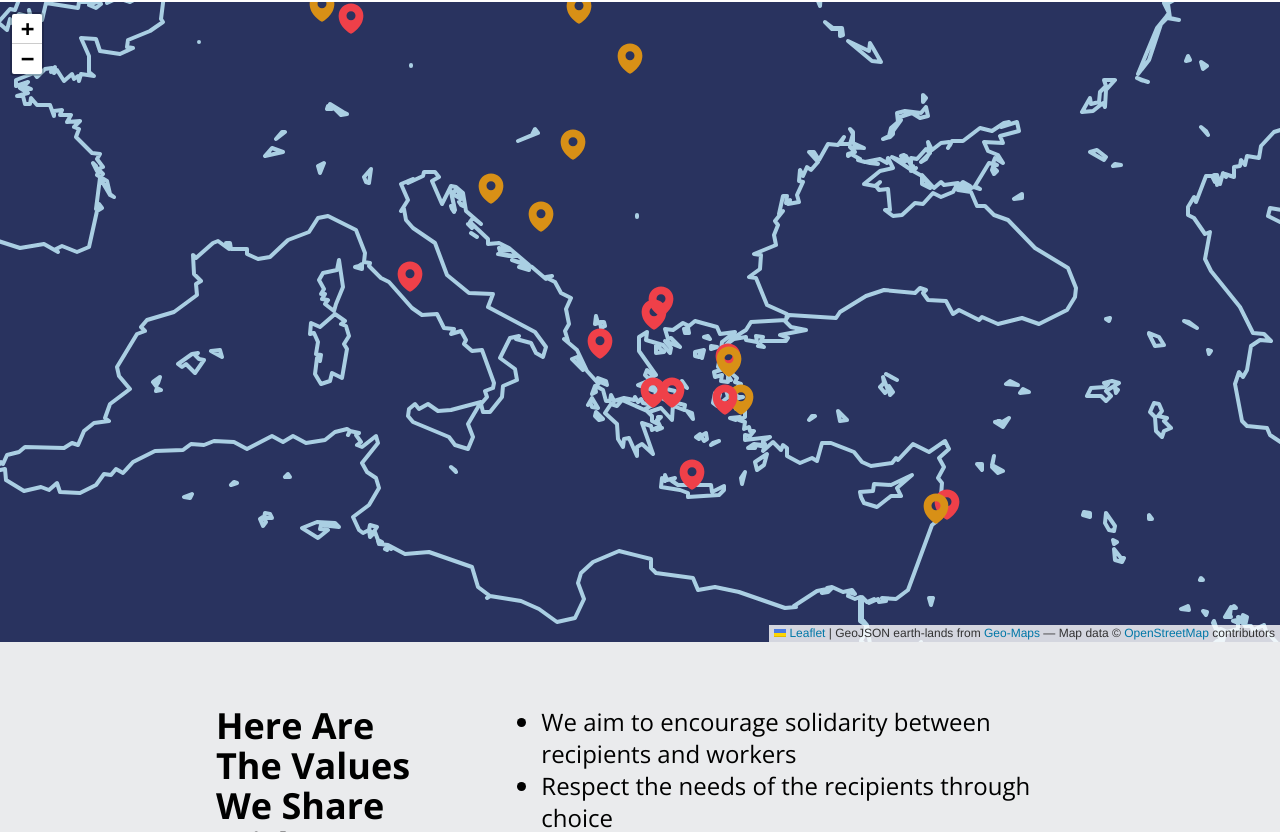
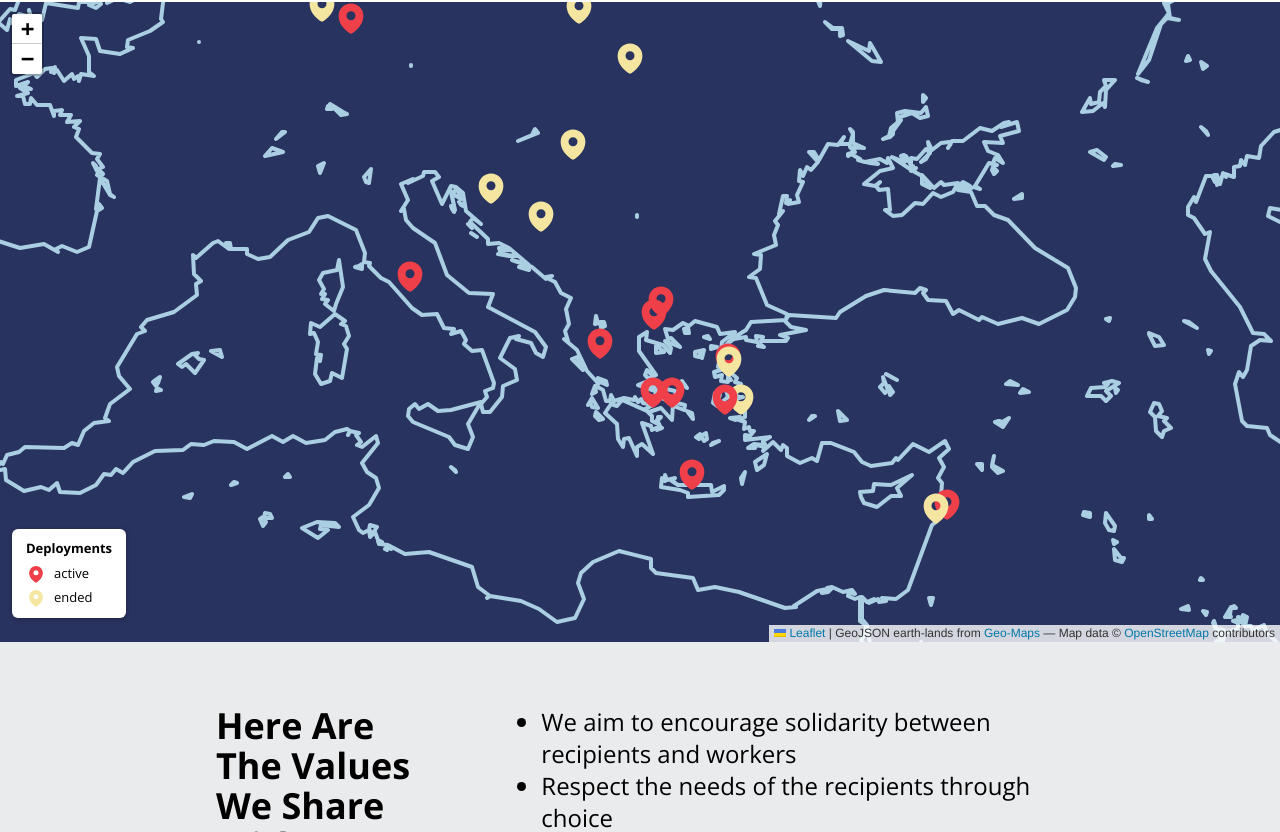
Before and after one commit to boxwise/boxtribute-landing-nextjs, a Next.js app: page /partners in a window 1280 px wide. Shown: the part 390-1222 px from the top of the page. Built offline with nearby package versions, Linux system fonts and the light colour scheme; a web font is replaced by a local one.

Commit message:
add-legend

```diff
--- a/components/Map/Map.tsx
+++ b/components/Map/Map.tsx
@@ -1,7 +1,7 @@
 import TextBlock from "../TextBlock";
 import { useMediaQuery } from "../MediaQuery";
 import L from "leaflet";
-import { MapContainer, GeoJSON, Marker, Popup } from "react-leaflet";
+import { MapContainer, GeoJSON, Marker, Popup, useMap } from "react-leaflet";
 import type { GeoJsonObject } from "geojson";
 import { ILatLng, IBaseMarker } from "../../interfaces/global";
 import _earthLands10Km from "./earth-lands-10km.json";
@@ -10,6 +10,62 @@ const earthLands10Km = _earthLands10Km as GeoJsonObject;
 interface IMapContainerData {
   center: ILatLng;
   baseMarkers: IBaseMarker[];
+}
+
+const PIN_SVG_PATH =
+  "M11.54 22.351l.07.04.028.016a.76.76 0 0 0 .723 0l.028-.015.071-.041a16.975 16.975 0 0 0 1.144-.742 19.58 19.58 0 0 0 2.683-2.282c1.944-1.99 3.963-4.98 3.963-8.827a8.25 8.25 0 0 0-16.5 0c0 3.846 2.02 6.837 3.963 8.827a19.58 19.58 0 0 0 2.683 2.282 16.975 16.975 0 0 0 1.144.742zM12 13.5a3 3 0 1 1 0-6 3 3 0 0 1 0 6z";
+
+function makeMarkerIcon(color: string) {
+  return L.divIcon({
+    html: `<svg xmlns="http://www.w3.org/2000/svg" viewBox="0 0 24 24" fill="${color}" width="36" height="36" aria-hidden="true">
+      <path fill-rule="evenodd" d="${PIN_SVG_PATH}" clip-rule="evenodd" />
+    </svg>`,
+    className: "",
+    iconSize: [36, 36],
+    iconAnchor: [18, 36],
+  });
+}
+
+const activeColor = "#EF4049";
+const inactiveColor = "#F4E6A0";
+const activeMarkerIcon = makeMarkerIcon(activeColor);
+const endedMarkerIcon = makeMarkerIcon(inactiveColor);
+
+function MapLegend() {
+  useMap(); // ensures this component is rendered inside MapContainer context
+
+  return (
+    <div
+      style={{
+        position: "absolute",
+        bottom: "24px",
+        left: "12px",
+        zIndex: 1000,
+        background: "white",
+        borderRadius: "6px",
+        padding: "10px 14px",
+        boxShadow: "0 1px 5px rgba(0,0,0,0.3)",
+        fontFamily: '"Open Sans", sans-serif',
+        fontSize: "13px",
+        lineHeight: "1.5",
+        pointerEvents: "none",
+      }}
+    >
+      <div style={{ fontWeight: 700, marginBottom: "6px" }}>Deployments</div>
+      <div style={{ display: "flex", alignItems: "center", gap: "8px", marginBottom: "4px" }}>
+        <svg xmlns="http://www.w3.org/2000/svg" viewBox="0 0 24 24" fill={activeColor} width="20" height="20" aria-hidden="true">
+          <path fillRule="evenodd" d={PIN_SVG_PATH} clipRule="evenodd" />
+        </svg>
+        <span>active</span>
+      </div>
+      <div style={{ display: "flex", alignItems: "center", gap: "8px" }}>
+        <svg xmlns="http://www.w3.org/2000/svg" viewBox="0 0 24 24" fill={inactiveColor} width="20" height="20" aria-hidden="true">
+          <path fillRule="evenodd" d={PIN_SVG_PATH} clipRule="evenodd" />
+        </svg>
+        <span>ended</span>
+      </div>
+    </div>
+  );
 }
 
 const Map = ({ center, baseMarkers }: IMapContainerData) => {
@@ -21,18 +77,6 @@ const Map = ({ center, baseMarkers }: IMapContainerData) => {
     fillOpacity: 0,
     color: "#AACFE3",
     weight: 4,
-  };
-
-  const getMarkerIcon = (status?: "active" | "inactive") => {
-    const color = status === "inactive" ? "#D89016" : "#EF4049";
-    return L.divIcon({
-      html: `<svg xmlns="http://www.w3.org/2000/svg" viewBox="0 0 24 24" fill="${color}" width="36" height="36" aria-hidden="true">
-        <path fill-rule="evenodd" d="m11.54 22.351.07.04.028.016a.76.76 0 0 0 .723 0l.028-.015.071-.041a16.975 16.975 0 0 0 1.144-.742 19.58 19.58 0 0 0 2.683-2.282c1.944-1.99 3.963-4.98 3.963-8.827a8.25 8.25 0 0 0-16.5 0c0 3.847 2.019 6.837 3.963 8.827a19.58 19.58 0 0 0 2.682 2.282 16.975 16.975 0 0 0 1.145.742ZM12 13.5a3 3 0 1 0 0-6 3 3 0 0 0 0 6Z" clip-rule="evenodd" />
-      </svg>`,
-      className: "",
-      iconSize: [36, 36],
-      iconAnchor: [18, 36],
-    });
   };
 
   const isBreakpoint = useMediaQuery(768);
@@ -60,7 +104,11 @@ const Map = ({ center, baseMarkers }: IMapContainerData) => {
         }
       />
       {baseMarkers.map((marker, i) => (
-        <Marker key={i} icon={getMarkerIcon(marker.status)} position={[marker.position.lat, marker.position.long]}>
+        <Marker
+          key={i}
+          icon={marker.status === "inactive" ? endedMarkerIcon : activeMarkerIcon}
+          position={[marker.position.lat, marker.position.long]}
+        >
           <Popup
             maxWidth={isBreakpoint ? 200 : 400}
             maxHeight={400}
@@ -84,6 +132,7 @@ const Map = ({ center, baseMarkers }: IMapContainerData) => {
           </Popup>
         </Marker>
       ))}
+      <MapLegend />
     </MapContainer>
   );
 };
```
